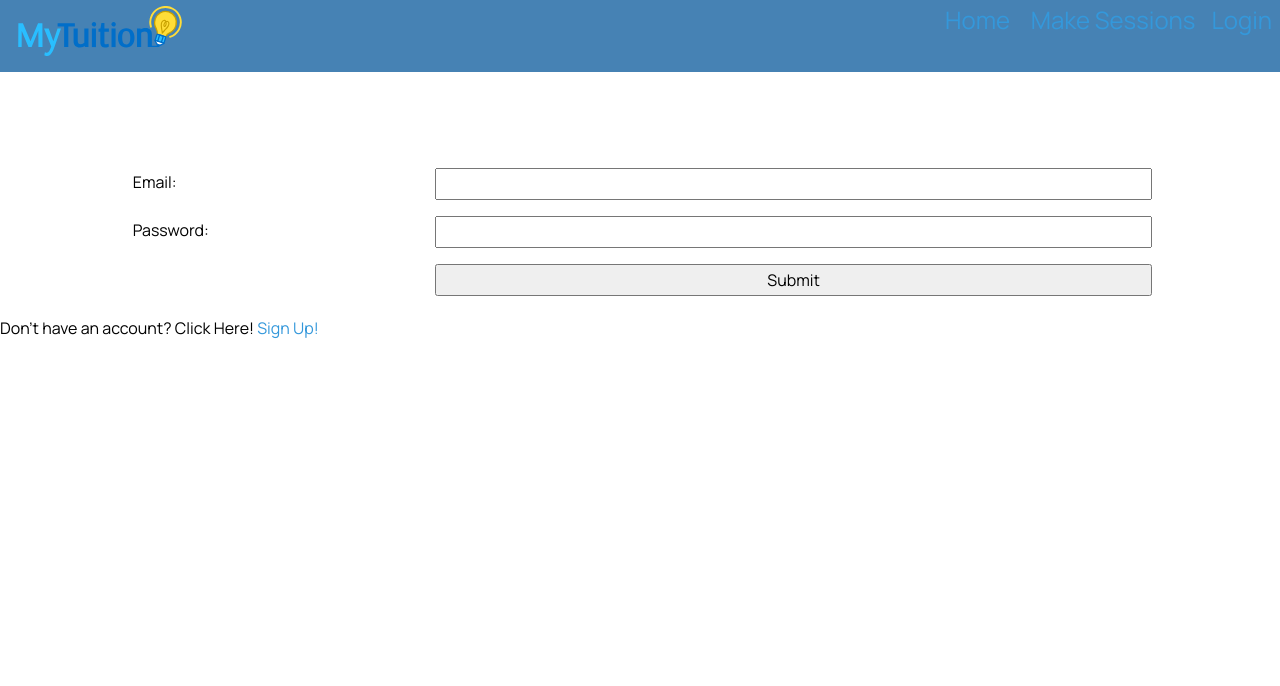
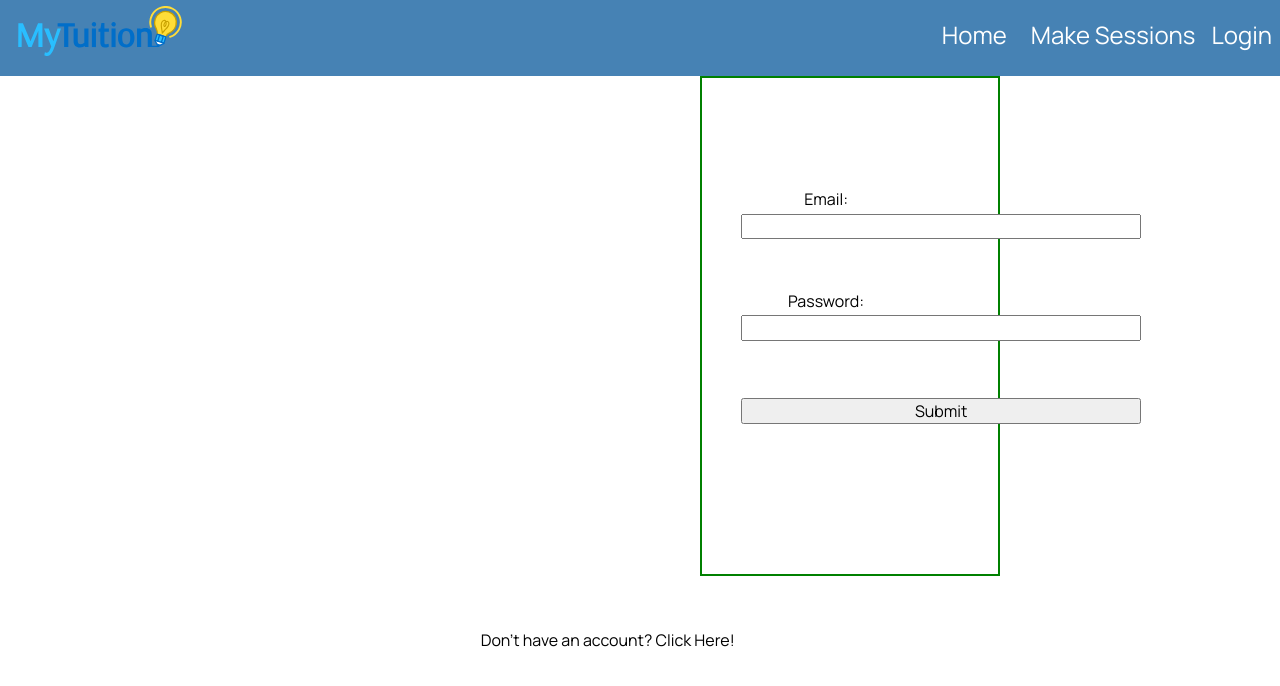
Before and after one commit to JammyWammy12/Mini-Project, a Flask app: page /login in a window 1280 px wide. Shown: the top 686 px of the page. Run offline with Flask 3, Linux system fonts and the light colour scheme.

Commit message:
Styled the sign, and login with css.

```diff
--- a/static/smile.css
+++ b/static/smile.css
@@ -15,6 +15,7 @@
 
     .container {
         margin: auto;
+        font-size: 40px;
 
 
 
@@ -94,7 +95,8 @@
     }
 
     a, a:visited {
-        color: rgba(52, 152, 219, 1.0);
+        color: white;
+
         /*color:hotpink;*/
         text-decoration: none;
     }
@@ -159,20 +161,47 @@
         margin: auto;
         padding-top: 3rem;
     }
+    .box {
+
+        width: 300px;
+        height: 500px;
+        border: 2px solid green;
+        padding: 12px;
+        margin-left: 700px;
+        margin-right: auto;
+    }
+
+
+
+
 
     .form-group {
         padding-top: 3rem;
+
+
     }
 
     .form-label {
-        width: 30%;
-        float: left;
+        width: 78%;
+        text-align: center;
         padding: 0.3rem;
+
     }
 
     .form-element {
-        width: 70%;
-        float: left;
+        width: 30%;
+        margin-left: auto;
+        margin-right: auto;
+
+
+        width: 25em
+    }
+
+
+
+
+    .sign-up {
+        text-align: center;
     }
 
     .button-group {
@@ -185,7 +214,7 @@
     }
 
     .form-group input {
-        padding: 0.3rem;
+        padding: 0.10rem;
         width: 100%;
     }
 
@@ -211,6 +240,7 @@
     @media only screen and (max-width: 600px) {
         .container {
             width: 100%;
+
         }
 
         .product-box {
--- a/templates/base.html
+++ b/templates/base.html
@@ -47,6 +47,9 @@
         {% endblock %}
     </main>
 </div>
+
+
+
 </body>
 
 </html>
--- a/templates/login.html
+++ b/templates/login.html
@@ -3,7 +3,8 @@
 {% block pageheading %}Login{% endblock %}
 
 {% block main %}
-    <form class = "myform" method="post">
+    <div class="box">
+        <form class = "myform" method="post">
         <div class = "form-group">
             <div class = "form-label"> Email: </div>
             <div class = "form-element"> <input type = "email" name = "user_email"> </div>
@@ -19,8 +20,15 @@
             <div class = "form-element"> <input type = "submit" value="Submit"> </div>
         </div>
     </form>
+
+    </div>
+
     <br>
     <br>
     <br>
-    <p>Don't have an account? Click Here! <a href=/sign>Sign Up!</a></p>
+    <div class="sign-up">
+         <p>Don't have an account? Click Here! <a href=/sign>Sign Up!</a></p>
+
+    </div>
+
 {% endblock %}
```
Also changed, not shown: templates/show_sessions.html (added, +10 -0 lines).
